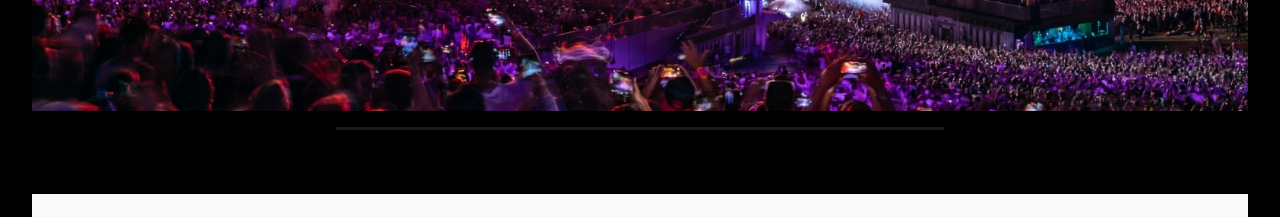
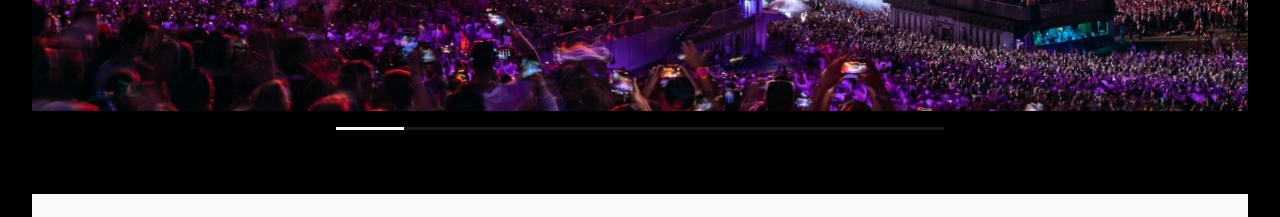
Before and after one commit to lauritisreyes/tomorrowland-2023, a React (Vite) app: page / in a window 1280 px wide. Shown: the part 1960-2177 px from the top of the page. Built offline with nearby package versions, Linux system fonts and the light colour scheme.

Commit message:
isActive update

```diff
--- a/src/components/Home/Timeline/Timeline.jsx
+++ b/src/components/Home/Timeline/Timeline.jsx
@@ -153,12 +153,17 @@ const Slider = ({ slides }) => {
                         )}
                     </ul>
 
-                    <ul className="Slider-control">
+                    <ul
+                        className="Slider-control">
                         { slides && slides.map( ({ id }) =>
                              <li
                                 key={id}
                                 onClick={ ()=> change(id)}
-                                className="Slider-control-part"></li>
+                                className={ `Slider-control-part ${ foto === id ? 'isActive' : ''}` }
+                                style={ {
+                                    width : `${ slides.length * 100 }%`
+                                } } >
+                                </li>
                         ) }
                     </ul>
                 </div>
--- a/src/components/Home/Timeline/Timeline.scss
+++ b/src/components/Home/Timeline/Timeline.scss
@@ -98,11 +98,14 @@
         background-color: rgba(128, 128, 128, 0.2);
     }
     &-control-part{
-        width: calc( 100% / 9);
+        // width: calc( 100% / 9);
         height: 100%;
         &:hover{
             background-color: #FAF9F8;
             cursor: pointer;
+        }
+        &.isActive{
+            background-color: #FAF9F8;
         }
     }
     &-btn{
```
